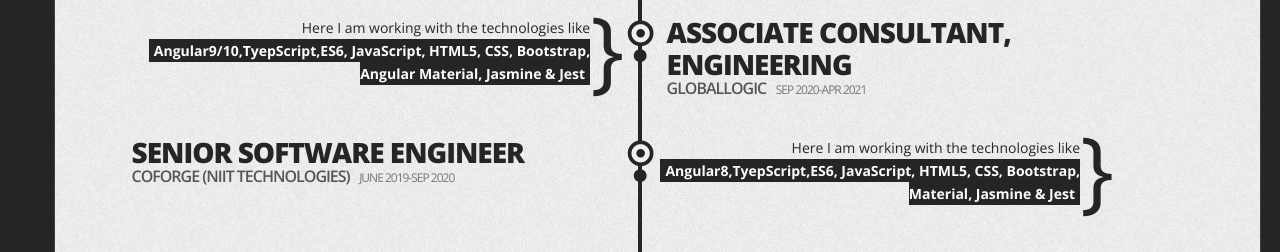
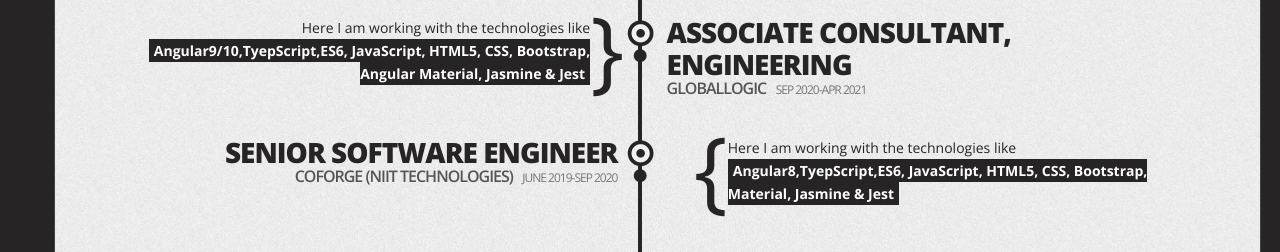
Before and after one commit to manishsingh-xyz/MyPortFolio, a plain HTML site: page index.html in a window 1280 px wide. Shown: the part 2840-3092 px from the top of the page. Drawn offline with nearby package versions, Linux system fonts and the light colour scheme.

Commit message:
Update index.html

```diff
--- a/index.html
+++ b/index.html
@@ -549,11 +549,11 @@
 
                     <div class="event-item timeline-item">
 
-                      <div class="event-title right">
+                      <div class="event-title left">
                         <h1>Senior Software Engineer</h1>
                         <h4>Coforge (NIIT Technologies) &nbsp;&nbsp;<small>June 2019-Sep 2020</small></h4>
                       </div>
-                      <div class="event-content timeline-content left" style="margin-left: 8%">
+                      <div class="event-content timeline-content right" style="margin-left: 8%">
                         <p>
                           Here I am working with the technologies like
                           <strong>Angular8,TyepScript,ES6, JavaScript, HTML5, CSS, Bootstrap, Material, Jasmine & Jest
```
